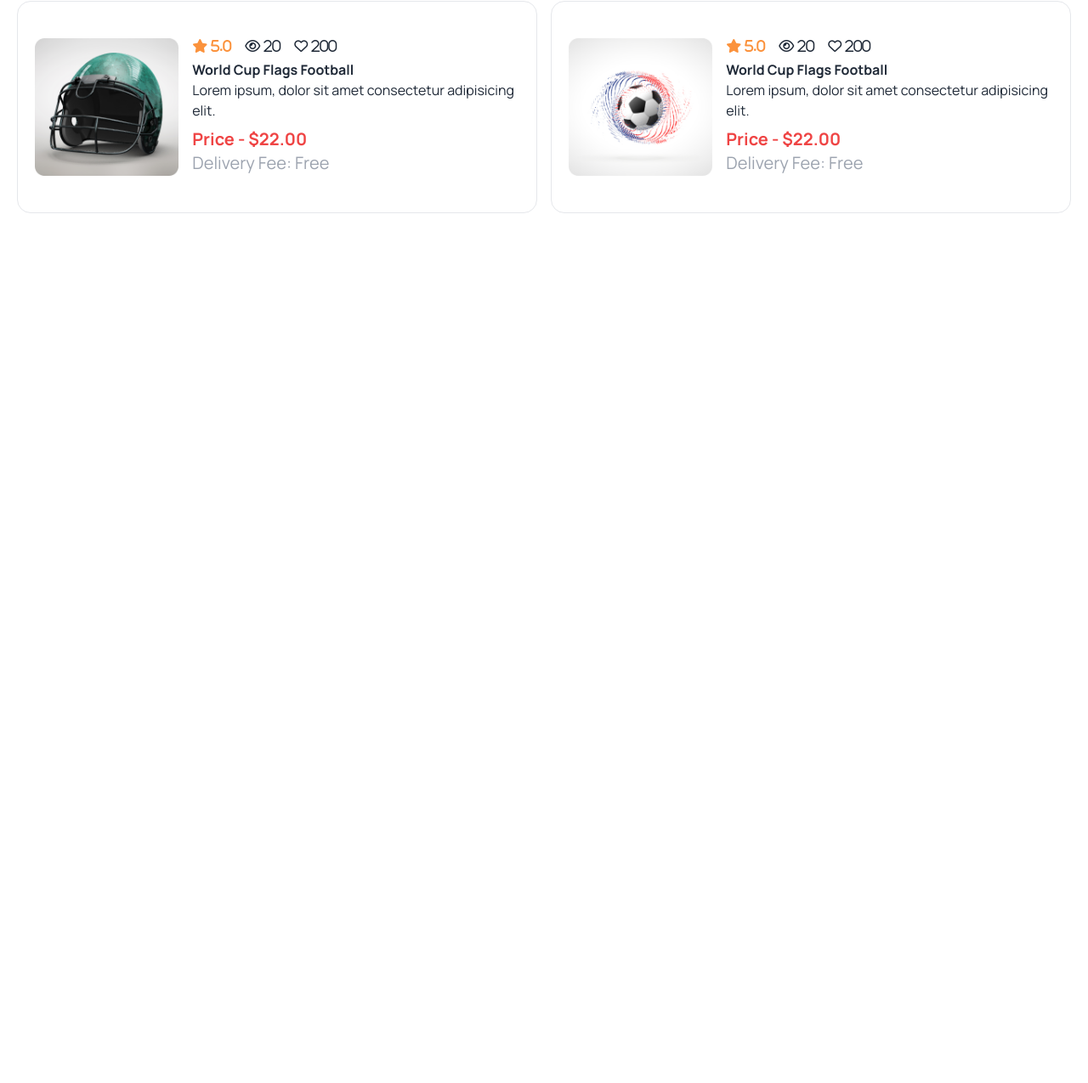
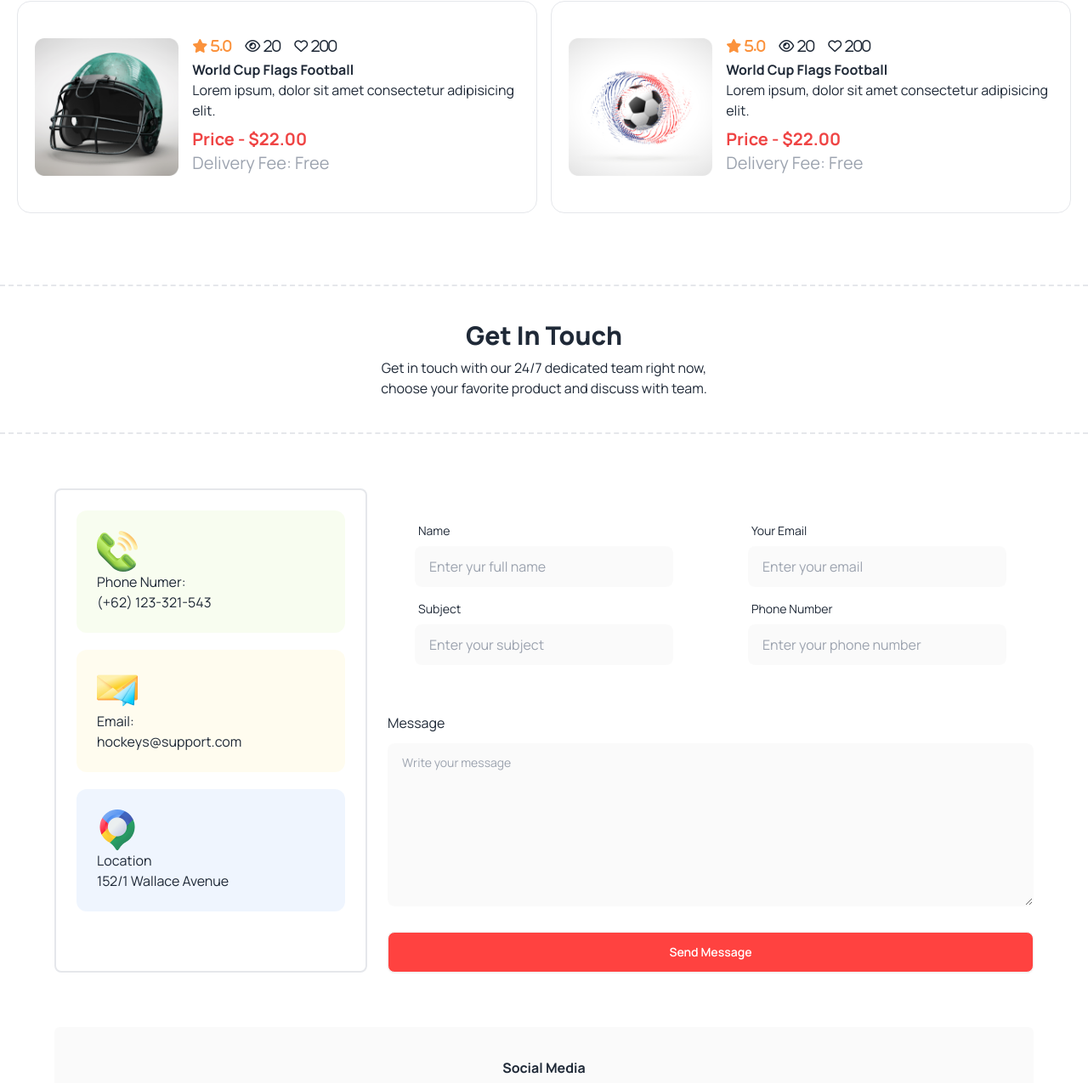
Before and after one commit to ash-haash/hocky-landing-page-assignment-3, a plain HTML site: page index.html in a window 1280 px wide. Shown: the part 2775-4050 px from the top of the page at 85% size. Before the commit the page ends 3110 px from the top, so only its background shows below. Drawn offline with nearby package versions, Linux system fonts and the light colour scheme.

Commit message:
get in touch section added

```diff
--- a/index.html
+++ b/index.html
@@ -131,7 +131,7 @@
             <!-- program cards -->
             <div class="flex justify-center">
                 <div class=" grid mt-12 gap-6 grid-cols-1 lg:grid-cols-2">
-                    <div class="bg-blend-darken pt-24 px-10 pb-10 rounded-2xl bg-cover bg-center text-white"
+                    <div class=" pt-24 px-10 pb-10 rounded-2xl bg-cover bg-center text-white"
                         style="background-image: url('Images/2.png');">
                         <h3 class=" text-xl font-bold">Junior Program</h3>
                         <p class="py-3">Lorem, ipsum dolor sit amet consectetur adipisicing elit. Eligendi atque
@@ -139,7 +139,7 @@
                             nesciunt veniam possimus, reprehenderit velit reiciendis soluta!</p>
                         <button class="btn btn-error text-white">Register Now!</button>
                     </div>
-                    <div class="bg-blend-darken pt-24 px-10 pb-10 rounded-2xl bg-cover bg-center text-white"
+                    <div class=" pt-24 px-10 pb-10 rounded-2xl bg-cover bg-center text-white"
                         style="background-image: url('Images/3.png');">
                         <h3 class=" text-xl font-bold">Teenager Program</h3>
                         <p class="py-3">Lorem, ipsum dolor sit amet consectetur adipisicing elit. Eligendi atque
@@ -147,7 +147,7 @@
                             nesciunt veniam possimus, reprehenderit velit reiciendis soluta!</p>
                         <button class="btn btn-error text-white">Register Now!</button>
                     </div>
-                    <div class="lg:col-span-2 bg-blend-darken pt-24 px-10 pb-10 rounded-2xl bg-cover bg-center text-white"
+                    <div class="lg:col-span-2  pt-24 px-10 pb-10 rounded-2xl bg-cover bg-center text-white"
                         style="background-image: url('Images/4.png');">
                         <h3 class=" text-xl font-bold">Professional Program</h3>
                         <p class="py-3">Lorem, ipsum dolor sit amet consectetur adipisicing elit. Eligendi atque
@@ -316,6 +316,93 @@
                 </div>
             </div>
         </section>
+        <!-- get in touch section -->
+        <section class="my-16">
+            <!-- section title -->
+            <div class="text-center border-y-2 border-dashed px-5 py-10">
+                <h2 class=" text-3xl mb-2 font-extrabold">Get In Touch</h2>
+                <p>Get in touch with our 24/7 dedicated team right now,
+                    <br>
+                    choose your favorite product and discuss with team.
+                </p>
+            </div>
+            <!-- get in touch contents -->
+            <div class="grid lg:p-16 p-6 lg:gap-6 lg:grid-cols-3 grid-cols-1">
+                <div class="row-span-2 p-6 border-2 rounded-lg">
+                    <div class="mb-5 p-6 bg-[#BCED6D1A] rounded-xl">
+                        <img src="Images/Group 1171275317.png" alt="">
+                        <p>Phone Numer:</p>
+                        <p>(+62) 123-321-543</p>
+                    </div>
+                    <div class="mb-5 p-6 bg-[#fddd5f1a] rounded-xl">
+                        <img src="Images/Group 1171275318.png" alt="">
+                        <p>Email:</p>
+                        <p>hockeys@support.com</p>
+                    </div>
+                    <div class="mb-5 p-6 bg-[#629cf31a] rounded-xl">
+                        <img src="Images/Group 1171275321.png" alt="">
+                        <p>Location</p>
+                        <p>152/1 Wallace Avenue</p>
+                    </div>
+                </div>
+                <div class="">
+                    <div class=" w-full max-w-sm  bg-base-100">
+                        <form class="card-body">
+                            <div class="form-control">
+                                <label class="label">
+                                    <span class="label-text">Name</span>
+                                </label>
+                                <input type="email" placeholder="Enter yur full name" class="input bg-[#13131805]"
+                                    required />
+                            </div>
+                            <div class="form-control">
+                                <label class="label">
+                                    <span class="label-text">Subject</span>
+                                </label>
+                                <input type="password" placeholder="Enter your subject" class="input bg-[#13131805]"
+                                    required />
+                            </div>
+                        </form>
+                    </div>
+                </div>
+                <div class="">
+                    <div class="w-full max-w-sm  bg-base-100">
+                        <form class="card-body">
+                            <div class="form-control">
+                                <label class="label">
+                                    <span class="label-text">Your Email</span>
+                                </label>
+                                <input type="email" placeholder="Enter your email" class="input bg-[#13131805]"
+                                    required />
+                            </div>
+                            <div class="form-control">
+                                <label class="label">
+                                    <span class="label-text">Phone Number</span>
+                                </label>
+                                <input type="password" placeholder="Enter your phone number"
+                                    class="input bg-[#13131805]" required />
+                            </div>
+                        </form>
+                    </div>
+                </div>
+                <div class="w-full lg:col-span-2">
+                    <h3 class="mb-3">Message</h3>
+                    <textarea class="w-full lg:min-h-48 textarea textarea bg-[#13131805]"
+                        placeholder="Write your message"></textarea>
+                    <br>
+                    <button class=" mt-6 w-full btn text-white bg-[#FF4240]">Send Message</button>
+                </div>
+            </div>
+            <div class="bg-[#13131805] text-center py-9 lg:mx-16 rounded-md items-center">
+                <h3 class=" pb-3 font-bold">Social Media</h3>
+                <div class="flex justify-center gap-4">
+                    <i class="fa-brands fa-twitter"></i>
+                    <i class="fa-brands fa-facebook-f"></i>
+                    <i class="fa-brands fa-instagram"></i>
+                    <i class="fa-brands fa-github"></i>
+                </div>
+            </div>
+        </section>
     </main>
     <footer>
 
```
